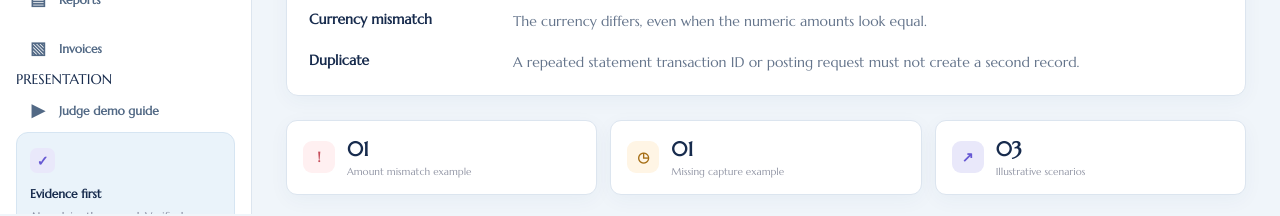
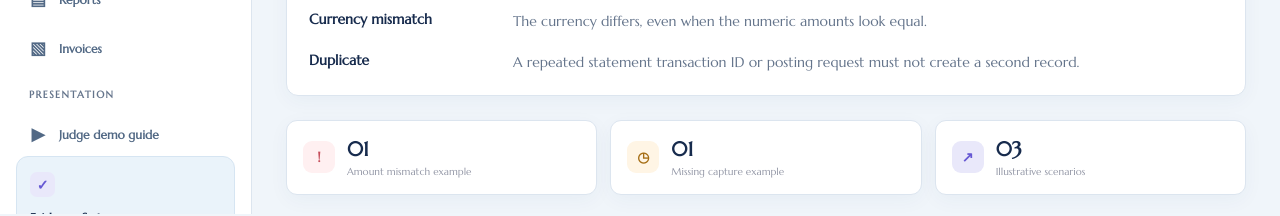
Before and after one commit to Moana-star/payproof-ai, a Next.js app: page /exceptions in a window 1280 px wide. Shown: the part 586-802 px from the top of the page. Built offline with nearby package versions, Linux system fonts and the light colour scheme; no server answers.

Commit message:
Polish judge resources navigation label

```diff
--- a/components/workspace-layout.tsx
+++ b/components/workspace-layout.tsx
@@ -65,7 +65,7 @@ export function WorkspaceLayout({ title, eyebrow, description, children }: {
         <nav className="ops-nav" aria-label="Workspace navigation">
           {navigation.map((item) => <Link key={item.href} href={item.href} className={item.href === (activeRoute[title] || "/") ? "ops-nav-item is-active" : "ops-nav-item"}><span className="ops-nav-icon" aria-hidden="true">{item.icon}</span>{item.label}</Link>)}
         </nav>
-        <div className="ops-nav-section-label">PRESENTATION</div>
+        <p className="ops-nav-label" style={{ marginTop: 18 }}>PRESENTATION</p>
         <nav className="ops-nav" aria-label="Judge resources">
           <Link href="/demo-guide" className={title === "Judge demo guide" ? "ops-nav-item is-active" : "ops-nav-item"}><span className="ops-nav-icon" aria-hidden="true">▶</span>Judge demo guide</Link>
         </nav>
```
